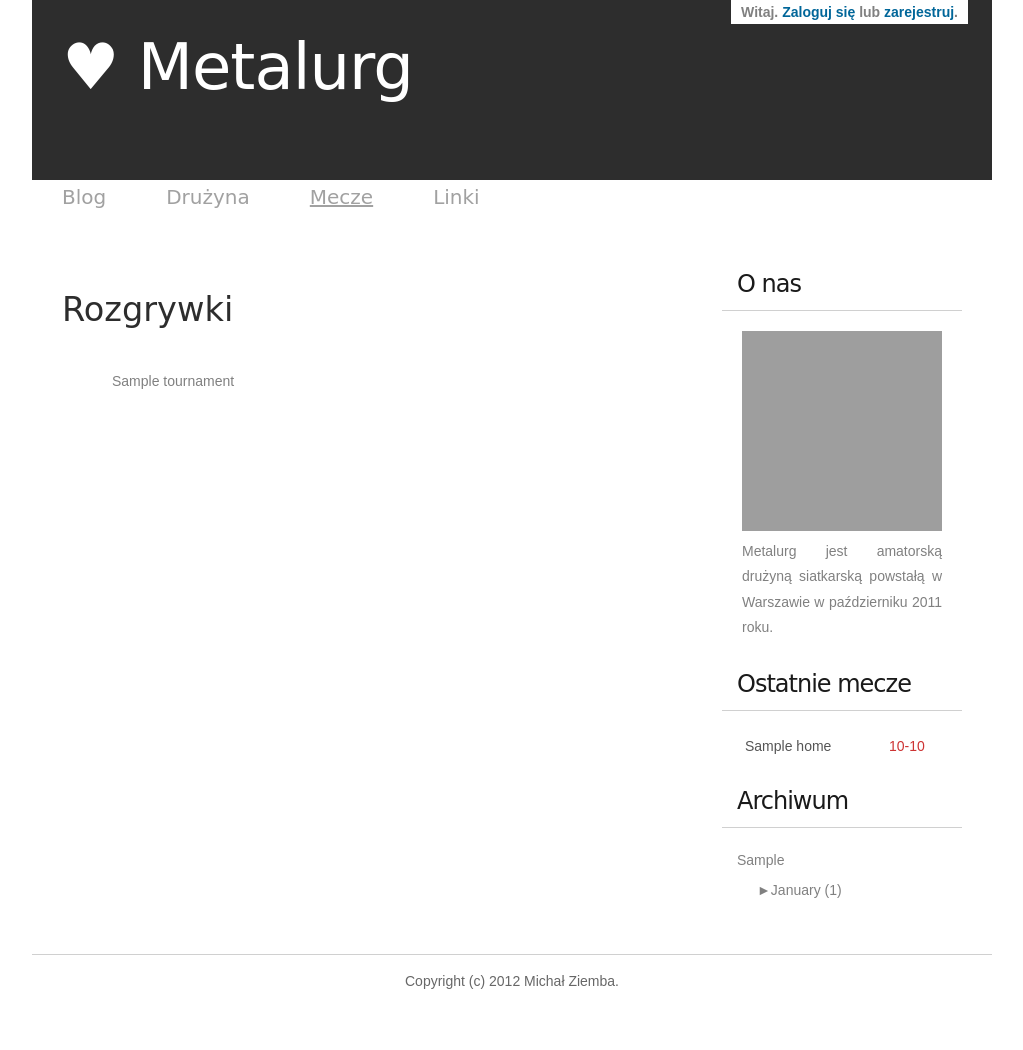
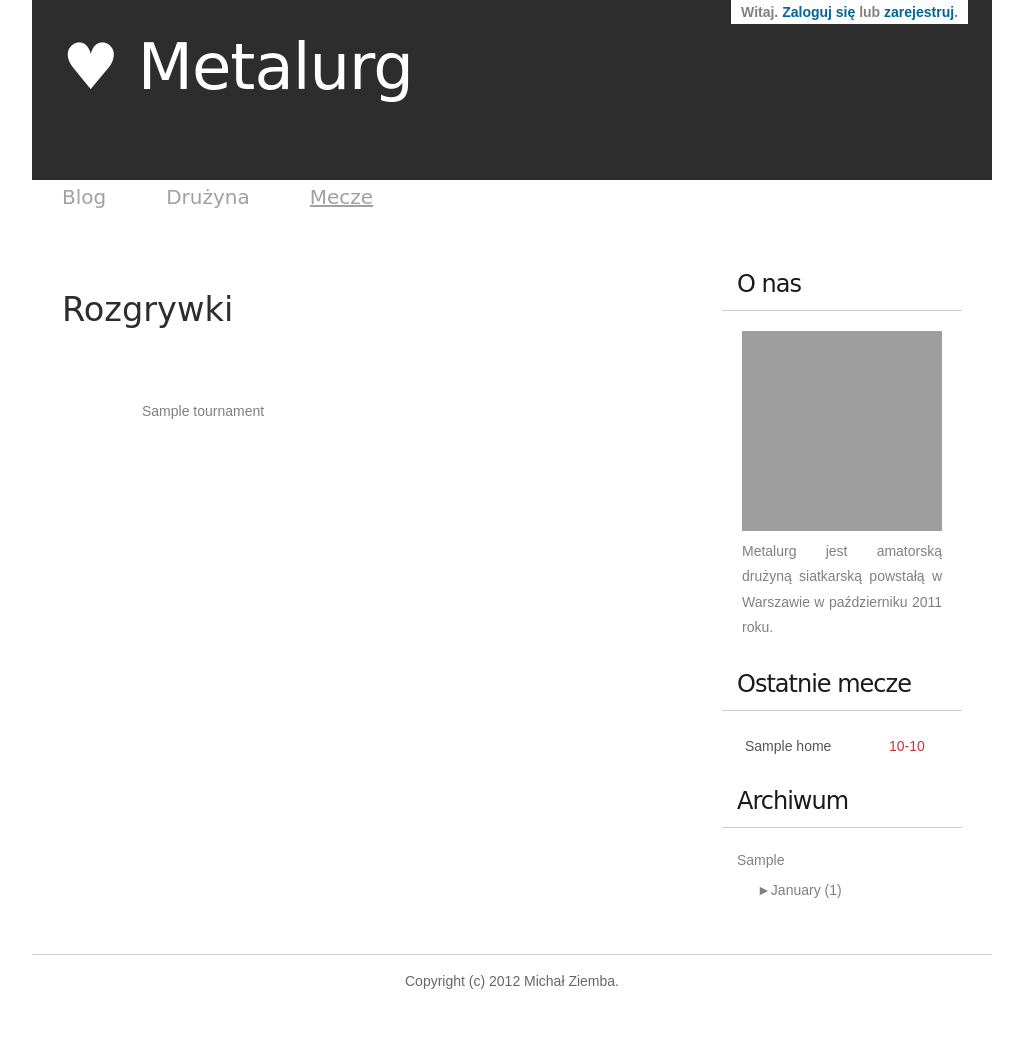
Before and after one commit to mziemba/metalurgblog, a Django app: template blog/templates/fixtures/list.html in a window 1280 px wide. Shown: the whole page, without its empty margins (128-1151 px from the left). Run offline with Django 3.2, Linux system fonts and the light colour scheme; the template is opened without the code that fills it: most values are stand-ins (such as "Sample title", 1, 10 or a date in 2020); some web fonts are replaced; grey boxes are pictures that could not be loaded.

Commit message:
Change list layout

```diff
--- a/blog/static/style.css
+++ b/blog/static/style.css
@@ -381,10 +381,36 @@ a.color-link {
 /*                LISTS                */
 /***************************************/
 
-ul.tournaments {
+/* tournaments */
+
+div.tournaments {
+    margin: 20px;
+}
+
+.tournaments ul {
     list-style-type: none;
+    width: 500px;
     padding: 0 0 5px 50px;
 }
+
+.tournaments li {
+  padding: 10px;
+  overflow: auto;
+}
+
+.tournaments li a {
+    margin: 0px;
+    display: block;
+    width: 100%;
+    height: 100%;
+}
+
+.tournaments li:hover {
+    background: #eee;
+    cursor: pointer;
+}
+
+/* players */
 
 div.players {
     margin: 20px;
--- a/blog/templates/fixtures/list.html
+++ b/blog/templates/fixtures/list.html
@@ -5,10 +5,12 @@
 {% block content %}
 
     <h2 class="page-title">Rozgrywki</h2>
-    <ul class="tournaments">
-	{% for tournament in tournaments %}
-        <li><a href="{{ tournament.get_absolute_url }}">{{ tournament.name }}</a></li>
-	{% endfor %}
-	</ul>
+    <div class="tournaments">
+        <ul>
+	    {% for tournament in tournaments %}
+            <li><a href="{{ tournament.get_absolute_url }}">{{ tournament.name }}</a></li>
+	    {% endfor %}
+	    </ul>
+	</div>
 
 {% endblock %}
--- a/blog/templates/index.html
+++ b/blog/templates/index.html
@@ -36,7 +36,7 @@
       <li class="{% block nav_team %}{% endblock %}"><a href="{% url team_view %}">Drużyna</a></li>
       <li class="{% block nav_fixtures %}{% endblock %}"><a href="{% url tournaments_view %}">Mecze</a></li>
       <!-- <li class="{% block nav_achivements %}{% endblock %}"><a href="{% url achivements_view %}">Sukcesy</a></li>-->
-      <li class="{% block nav_links %}{% endblock %}"><a href="{% url links_view %}">Linki</a></li>
+      <!--<li class="{% block nav_links %}{% endblock %}"><a href="{% url links_view %}">Linki</a></li>-->
     </ul>
   </div>
   {% endblock %}
--- a/blog/templates/post.html
+++ b/blog/templates/post.html
@@ -48,7 +48,7 @@
                             <div>{{ field }}</div>
                         {% endif %}
                     {% endfor %}
-                    <input type="hidden" name="next" value="/blog/{{post.id}}#post-comments" />
+                    <input type="hidden" name="next" value="/blog/{{post.id}}#comments" />
                     <input type="submit" name="submit" value="Dodaj">
                 </form>
             {% else %}
```
